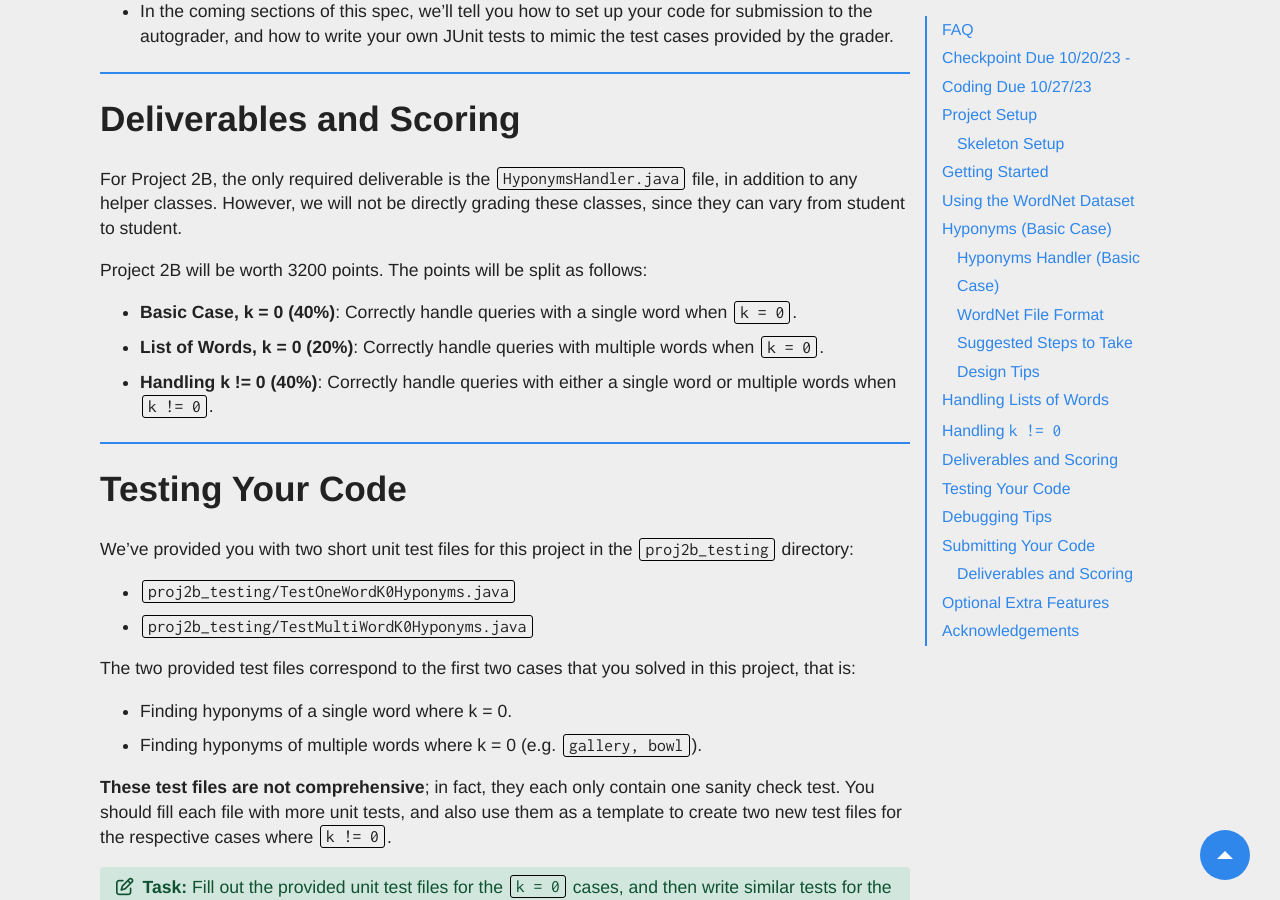
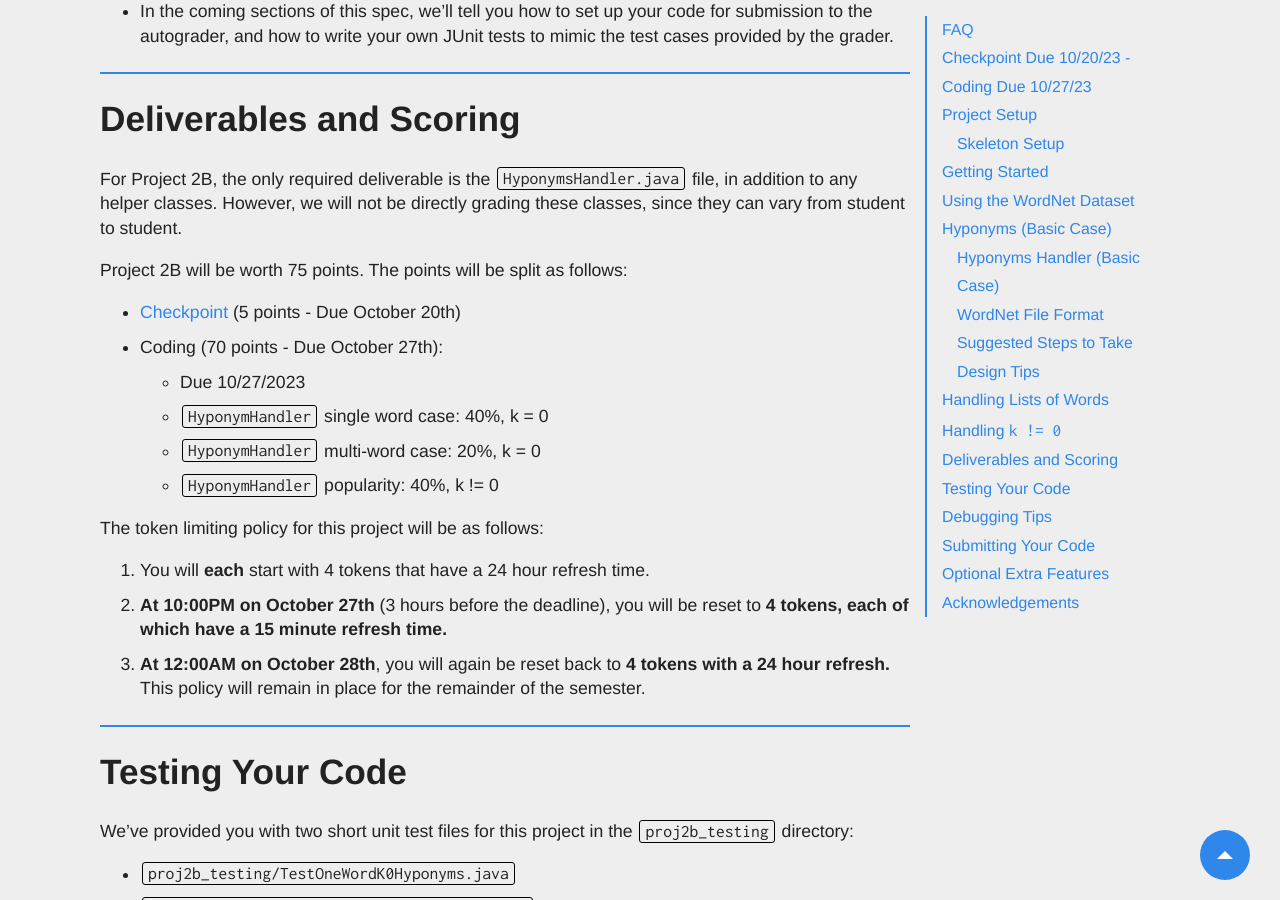
Before and after one commit to Berkeley-CS61B/website-fa23, a Jekyll site: the page built from materials/proj/proj2b/index.md, in a window 1280 px wide and 900 px high, scrolled down 13305 px. Built offline with Jekyll 4.4.1, drawn with Linux system fonts in a browser that asks for light colours; nearby versions of some CDN libraries; comment, search, counter and statistics services are not loaded; some of the changed text lies outside the part shown.

Commit message:
Update index.md

```diff
--- a/materials/proj/proj2b/index.md
+++ b/materials/proj/proj2b/index.md
@@ -456,11 +456,20 @@ lectures.
 For Project 2B, the only required deliverable is the `HyponymsHandler.java` file, in addition to any helper classes.
 However, we will not be directly grading these classes, since they can vary from student to student.
 
-Project 2B will be worth 3200 points. The points will be split as follows:
+Project 2B will be worth 75 points. The points will be split as follows:
 
-- **Basic Case, k = 0 (40%)**: Correctly handle queries with a single word when `k = 0`.
-- **List of Words, k = 0 (20%)**: Correctly handle queries with multiple words when `k = 0`.
-- **Handling k != 0 (40%)**: Correctly handle queries with either a single word or multiple words when `k != 0`.
+- [Checkpoint](https://www.gradescope.com/courses/572446/assignments/3489941) (5 points - Due October 20th)
+- Coding (70 points - Due October 27th):
+   - Due 10/27/2023
+   - `HyponymHandler` single word case: 40%, k = 0
+   - `HyponymHandler` multi-word case: 20%, k = 0
+   - `HyponymHandler` popularity: 40%, k != 0
+
+The token limiting policy for this project will be as follows:
+
+1. You will **each** start with 4 tokens that have a 24 hour refresh time.
+2. **At 10:00PM on October 27th** (3 hours before the deadline), you will be reset to **4 tokens, each of which have a 15 minute refresh time.**
+3. **At 12:00AM on October 28th**, you  will again be reset back to **4 tokens with a 24 hour refresh.** This policy will remain in place for the remainder of the semester.
 
 ## Testing Your Code
 
@@ -508,24 +517,6 @@ Now that you've created `proj2b_testing.AutograderBuddy`, you can submit to the
 autograder. If you fail any tests, you should be able to replicate them locally as JUnit tests by building on the test
 files above. If any additional datafiles are needed, they will be added to this section as links.
 
-### Deliverables and Scoring
-
-The weights of the test distribution are as it follows:
-- [Checkpoint](https://www.gradescope.com/courses/572446/assignments/3489941) (5 points - Due October 20th)
-- Coding (70 points - Due October 27th):
-   - Due 10/27/2023
-   - `HyponymHandler` single word case: 40%, k = 0
-   - `HyponymHandler` multi-word case: 20%, k = 0
-   - `HyponymHandler` popularity: 40%, k != 0
-
-
-The token limiting policy for this project will be as follows:
-
-1. You will **each** start with 4 tokens that have a 24 hour refresh time.
-2. **At 10:00PM on October 27th** (3 hours before the deadline), you will be reset to **4 tokens, each of which have a 15 minute refresh time.**
-3. **At 12:00AM on October 28th**, you  will again be reset back to **4 tokens with a 24 hour refresh.** This policy will remain in place for the remainder of the semester.
-
-
 ## Optional Extra Features
 
 If you'd like to go above and beyond in this project (and even explore some front-end development), read through the
```
